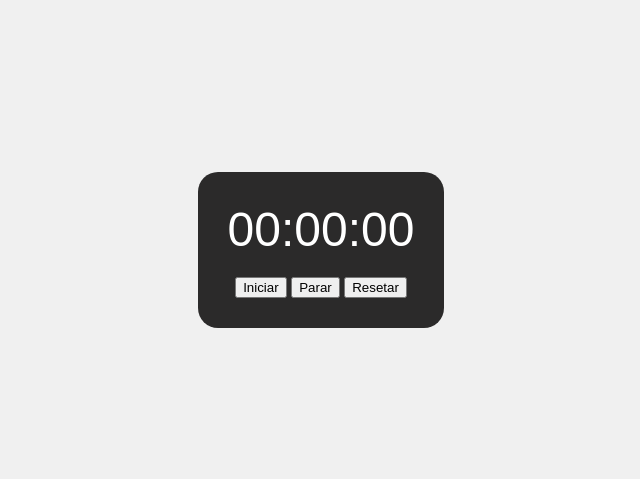
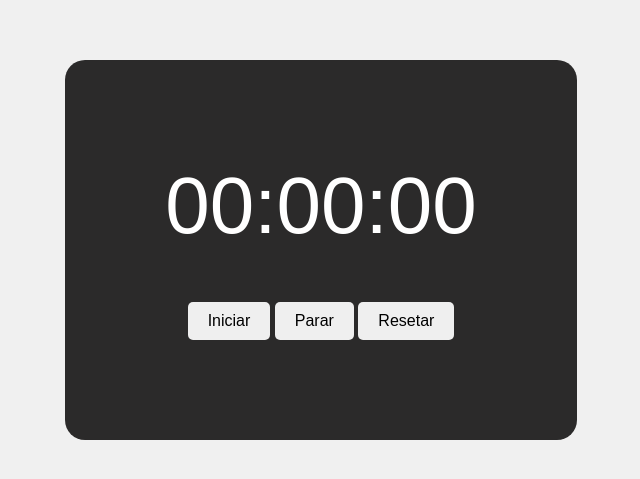
Before and after one commit to caaiiors/Timer, a plain HTML site: page index.html in a window 1280 px wide. Shown: the part 175-654 px from the top of the page, without its empty margins (319-959 px from the left). Drawn offline with Linux system fonts and the light colour scheme.

Commit message:
button modifications

```diff
--- a/style.css
+++ b/style.css
@@ -13,10 +13,22 @@ body {
   background-color: rgb(43, 42, 42);
   color: white;
   border-radius: 20px;
-  padding: 30px;
+  padding: 100px;
 }
 
 #display {
-  font-size: 3em;
-  margin-bottom: 20px;
+  font-size: 5em;
+  margin-bottom: 50px;
 }
+
+button {
+  padding: 10px 20px;
+  font-size: 16px;
+  cursor: pointer;
+  color: #000000;
+  border: none;
+  border-radius: 5px;
+}
+button:hover {
+  background-color: #5a5c5c;
+}
```
